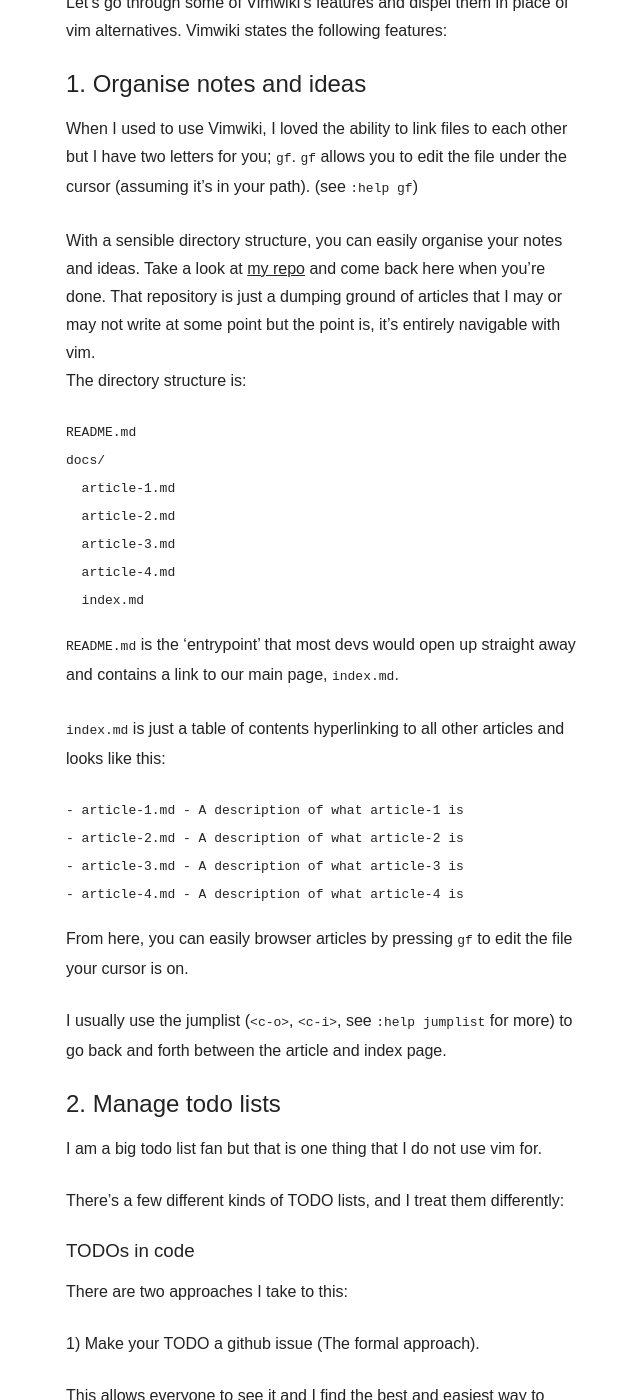
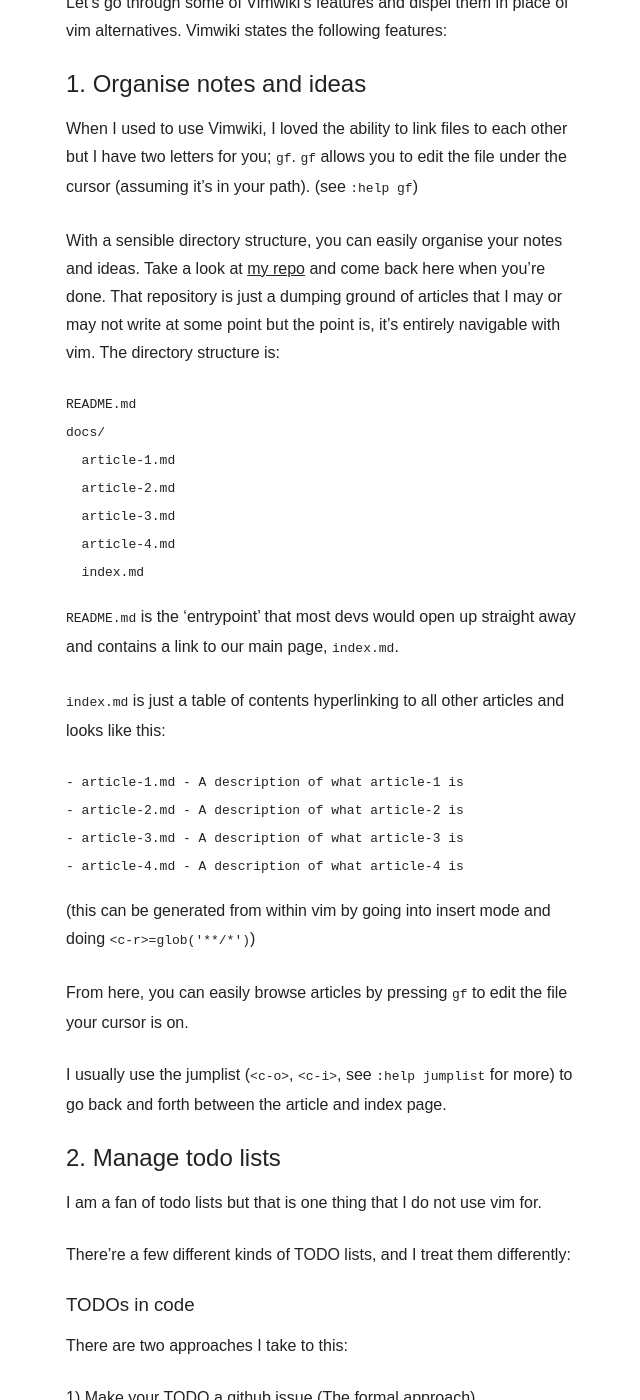
Before and after one commit to joereynolds/joereynolds.github.io, a Jekyll site: the page built from _posts/2018-07-07-you-dont-need-vimwiki.md, in a window 1280 px wide and 1400 px high, scrolled down 275 px. Shown: the whole window, without its empty margins (318-958 px from the left). Built offline with Jekyll 4.4.1, drawn with Linux system fonts in a browser that asks for light colours; some web fonts are replaced; some of the changed text lies outside the part shown.

Commit message:
Format and add vim-help notes

````diff
--- a/_posts/2018-07-07-you-dont-need-vimwiki.md
+++ b/_posts/2018-07-07-you-dont-need-vimwiki.md
@@ -11,16 +11,20 @@
 Well did you know that you don't need a plugin for this?
 Of course you did!
 
-Let's go through some of Vimwiki's features and dispel them in place of vim alternatives.
-Vimwiki states the following features:
+Let's go through some of Vimwiki's features and dispel them in place of vim
+alternatives.  Vimwiki states the following features:
 
 ## 1. Organise notes and ideas
 
-When I used to use Vimwiki, I loved the ability to link files to each other but I have two letters for you; `gf`. `gf` allows you to edit the file under the cursor (assuming it's in your path). (see `:help gf`)
+When I used to use Vimwiki, I loved the ability to link files to each other but
+I have two letters for you; `gf`. `gf` allows you to edit the file under the
+cursor (assuming it's in your path). (see `:help gf`)
 
-With a sensible directory structure, you can easily organise your notes and ideas. Take a look at [my repo](https://github.com/joereynolds/life) and come back here when you're done.  That repository is just a dumping ground of articles that I may or may not write at some point but the point is,
-it's entirely navigable with vim.
-The directory structure is:
+With a sensible directory structure, you can easily organise your notes and
+ideas. Take a look at [my repo](https://github.com/joereynolds/life) and come
+back here when you're done.  That repository is just a dumping ground of
+articles that I may or may not write at some point but the point is, it's
+entirely navigable with vim.  The directory structure is:
 
 ```
 README.md
@@ -32,9 +36,11 @@
   index.md
 ```
 
-`README.md` is the 'entrypoint' that most devs would open up straight away and contains a link to our main page, `index.md`.
+`README.md` is the 'entrypoint' that most devs would open up straight away and
+contains a link to our main page, `index.md`.
 
-`index.md` is just a table of contents hyperlinking to all other articles and looks like this:
+`index.md` is just a table of contents hyperlinking to all other articles and
+looks like this:
 
 ```
 - article-1.md - A description of what article-1 is
@@ -43,16 +49,20 @@
 - article-4.md - A description of what article-4 is
 ```
 
-From here, you can easily browser articles by pressing `gf` to edit the file your cursor is on.
+(this can be generated from within vim by going into insert mode and doing
+`<c-r>=glob('**/*')`)
 
-I usually use the jumplist (`<c-o>`, `<c-i>`, see `:help jumplist` for more) to go back and forth
-between the article and index page.
+From here, you can easily browse articles by pressing `gf` to edit the file
+your cursor is on.
+
+I usually use the jumplist (`<c-o>`, `<c-i>`, see `:help jumplist` for more) to
+go back and forth between the article and index page.
 
 ## 2. Manage todo lists
 
-I am a big todo list fan but that is one thing that I do not use vim for.
+I am a fan of todo lists but that is one thing that I do not use vim for.
 
-There's a few different kinds of TODO lists, and I treat them differently:
+There're a few different kinds of TODO lists, and I treat them differently:
 
 ### TODOs in code
 
@@ -61,7 +71,8 @@
 1) Make your TODO a github issue (The formal approach).
 
 This allows everyone to see it and I find the best and easiest way to track
-things. It's what I do with all of my projects. (Here's an [example](https://github.com/joereynolds/mort/issues))
+things. It's what I do with all of my projects. (Here's an
+[example](https://github.com/joereynolds/mort/issues))
 
 If you're averse to issue tracking, you can still track them in a separate file
 if that's what you're into.
@@ -82,10 +93,13 @@
 
 ### TODOs in life
 
-I am a big fan of todo lists and mine are constantly changing.
-So much so that having them in a versioned text file would be impractical, for this I use Google Keep.
+I am a big fan of todo lists and mine are constantly changing.  So much so that
+having them in a versioned text file would be impractical, for this I use Google
+Keep (I have moved away from it many times but always find myself coming back to
+it).
 
-If you're adamant on using Vim, I like a good old fashioned bulleted list and nothing more.
+If you're adamant on using Vim, I like a good old fashioned bulleted list and
+nothing more.
 
 ```
 # TODO
@@ -104,6 +118,13 @@
    Infact, I'm not sure what Vimwiki brings to the table here (Ironically, there was nothing in their documentation).
 
 2) I would prefer something built for this purpose such as [readthedocs](https://readthedocs.org/)
+
+*I have since read a [comment on
+reddit](https://www.reddit.com/r/vim/comments/ej3wzp/vimways_2019_personal_notetaking_in_vim/fcvl3l9/)
+that sparked my interest on using Vim's built-in help system as a documentation
+system. This works perfect for me (so far) but I imagine
+if you are working within a team, you'd want to use something more ubiquitous
+and user friendly.*
 
 ## 4. Maintain a diary
 
@@ -129,7 +150,8 @@
 
 ### Tags
 
-Vimwiki boasts that you can 'tag' pages, well, this is pretty easy depending on how you want to do it.
+Vimwiki boasts that you can 'tag' pages, well, this is pretty easy depending on
+how you want to do it.
 
 You could either tag pages on the index page, or on the post itself.
 If we were to tag our index page, it might look like this
@@ -149,6 +171,9 @@
 
 And now we have all pages tagged `vim` in our location list and we can `gf` to the article in that location list.
 
+Alternatively, if you're going the 'vim help' route, then you have a built-in
+tag system at your finger tips! (See `:help writing-help`)
+
 ## This is too much work
 
 If you think all of what I've said is just the hard way around, then continue using Vimwiki.
````
